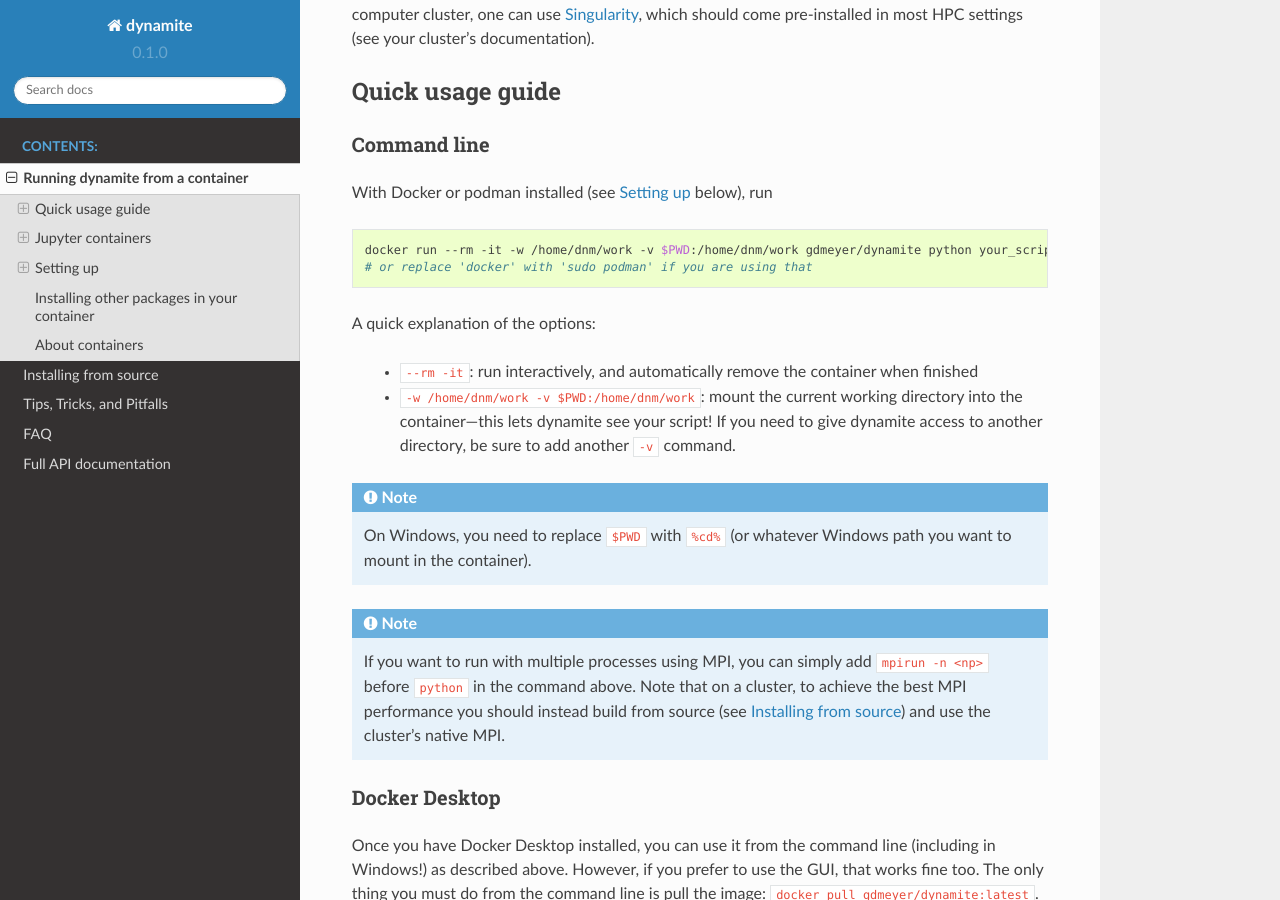
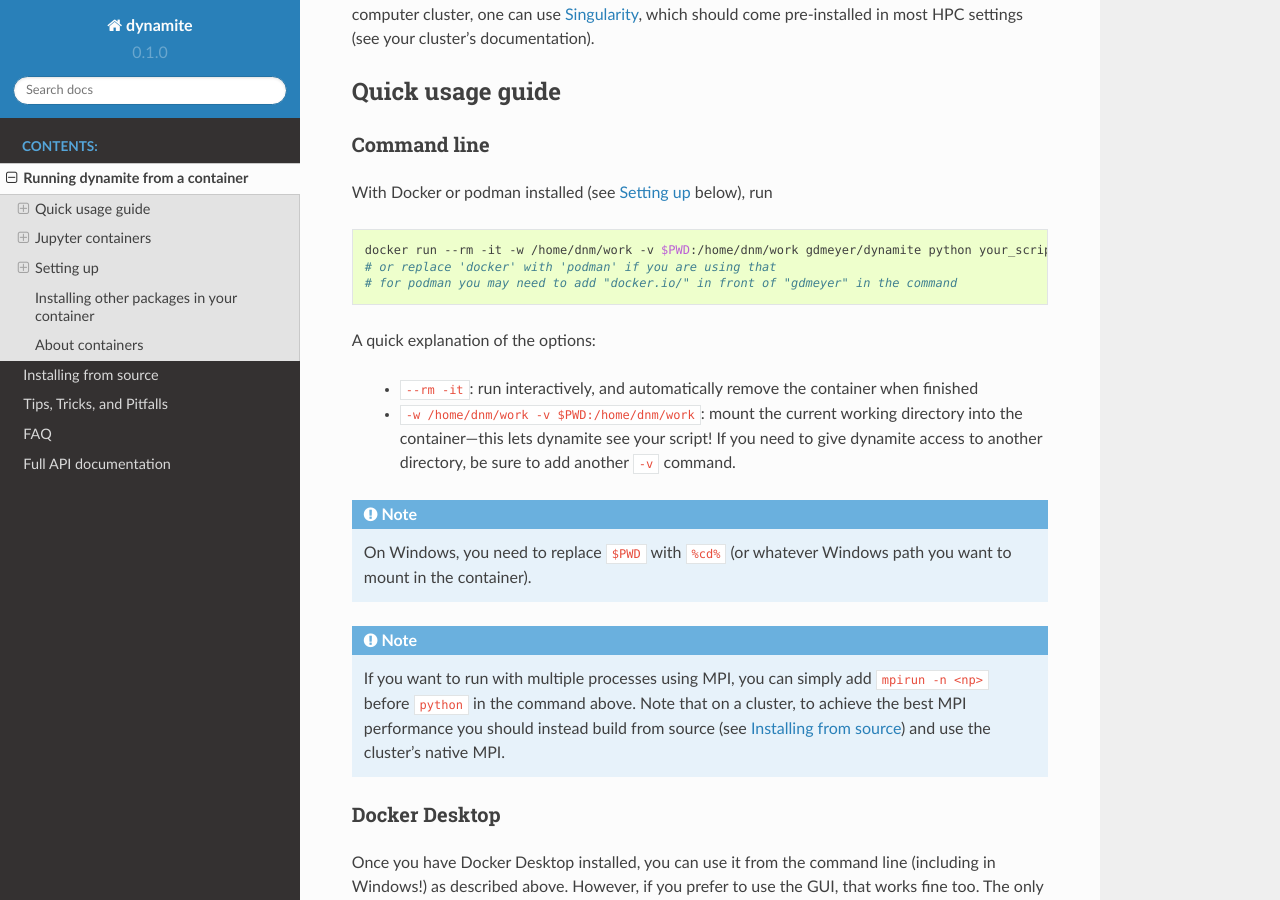
Before and after one commit to GregDMeyer/dynamite, a Sphinx documentation site: the page built from docs/containers.rst, in a window 1280 px wide and 900 px high, scrolled down 380 px. Built offline with Sphinx 7.4.7 and the Read the Docs theme 2.0.0, drawn with Linux system fonts in a browser that asks for light colours.

Commit message:
clarify container path for podman

```diff
--- a/docs/containers.rst
+++ b/docs/containers.rst
@@ -25,7 +25,8 @@
 .. code:: bash
 
     docker run --rm -it -w /home/dnm/work -v $PWD:/home/dnm/work gdmeyer/dynamite python your_script.py
-    # or replace 'docker' with 'sudo podman' if you are using that
+    # or replace 'docker' with 'podman' if you are using that
+    # for podman you may need to add "docker.io/" in front of "gdmeyer" in the command
 
 A quick explanation of the options:
 
```
